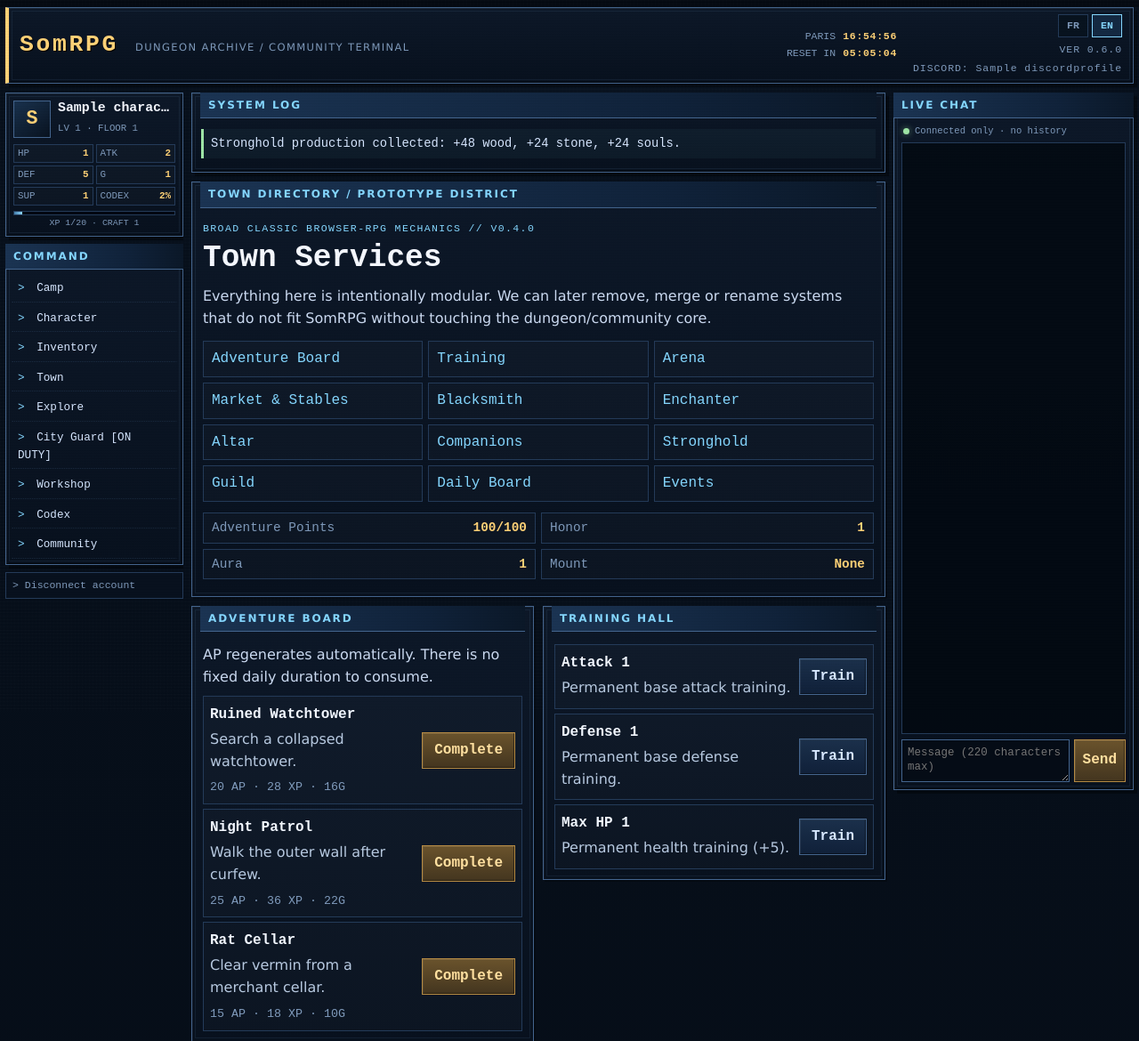
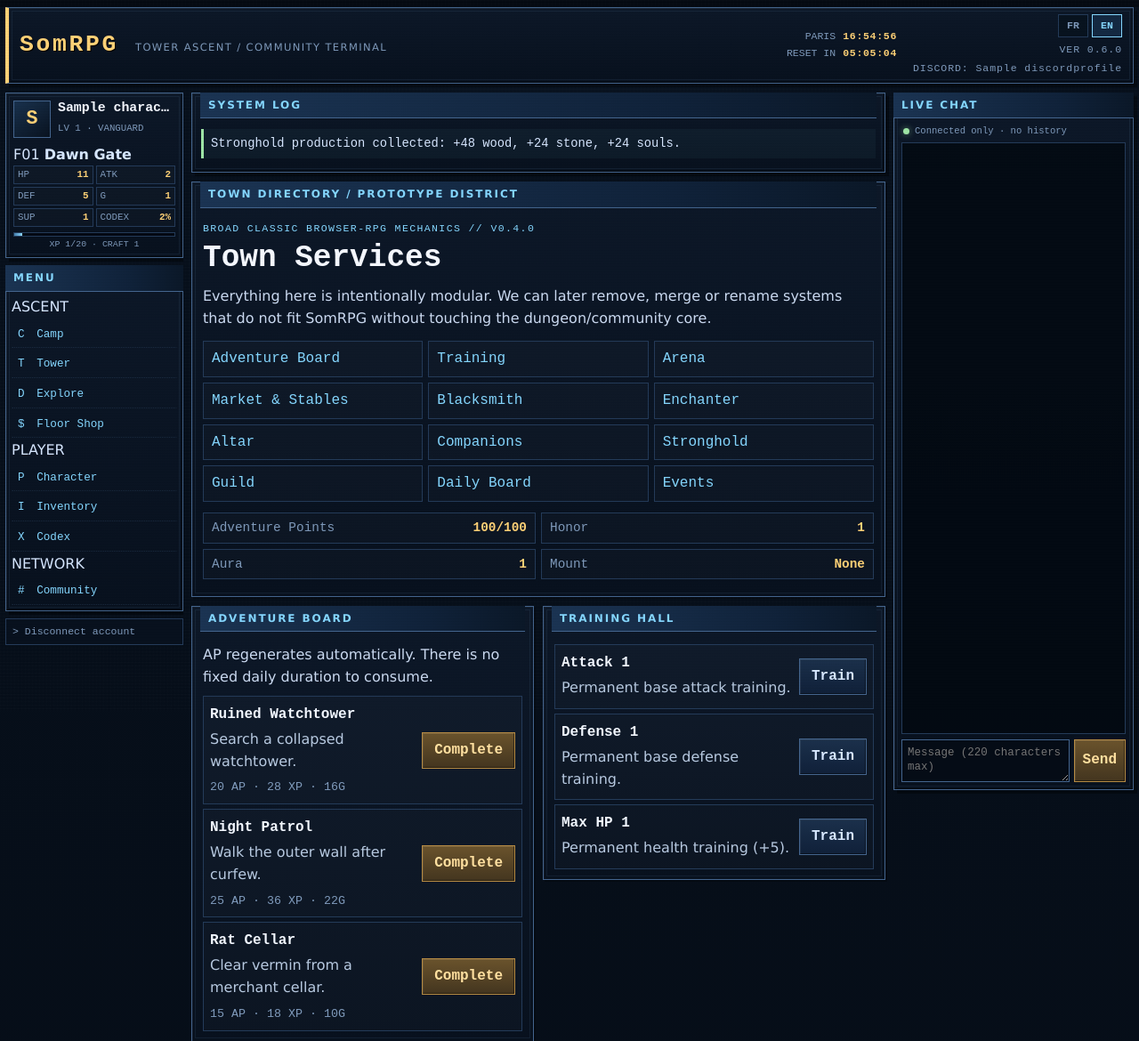
Before and after one commit to SomostVE/somrpg, a Django app: page /town/ in a window 1280 px wide. Shown: the top 1170 px of the page at 89% size. Run offline with Django 5.2, Linux system fonts and the light colour scheme; a user stored in the database is signed in; data comes from the database, SQL or seed files in the repository; tables that the repository leaves empty hold one stand-in row (values such as "Sample post"); data that the repository does not hold is empty.

Commit message:
feat: make main menu floor-aware and data driven

```diff
--- a/templates/game/base.html
+++ b/templates/game/base.html
@@ -10,6 +10,7 @@
   <link rel="stylesheet" href="{% static 'css/community.css' %}?v={{ version }}">
   <link rel="stylesheet" href="{% static 'css/layout-wide.css' %}?v={{ version }}">
   <link rel="stylesheet" href="{% static 'css/v06-shell.css' %}?v={{ version }}">
+  <link rel="stylesheet" href="{% static 'css/v07-tower.css' %}?v={{ version }}">
   <script defer src="{% static 'js/i18n.js' %}?v={{ version }}"></script>
   <script defer src="{% static 'js/live-shell.js' %}?v={{ version }}"></script>
 </head>
@@ -19,10 +20,10 @@
     <header class="system-bar retro-window compact-system-bar">
       <div class="brand-line">
         <a class="brand" href="{% url 'home' %}">SomRPG</a>
-        <span class="system-subtitle">DUNGEON ARCHIVE / COMMUNITY TERMINAL</span>
+        <span class="system-subtitle"><span class="lang-en">TOWER ASCENT / COMMUNITY TERMINAL</span><span class="lang-fr">ASCENSION DE LA TOUR / TERMINAL COMMUNAUTAIRE</span></span>
       </div>
       <div class="system-center">
-        <span class="clock-label"><span class="lang-en">PARIS</span><span class="lang-fr">PARIS</span></span>
+        <span class="clock-label">PARIS</span>
         <strong id="paris-clock">--:--:--</strong>
         <span class="reset-label"><span class="lang-en">RESET IN</span><span class="lang-fr">RESET DANS</span></span>
         <strong id="reset-countdown">--:--:--</strong>
@@ -41,16 +42,20 @@
     {% if character %}
     <div class="game-layout{% if request.user.is_authenticated %} has-chat{% endif %}">
       <aside class="sidebar compact-sidebar">
-        <section class="retro-window player-card">
+        <section class="retro-window player-card tower-player-card">
           <div class="player-head">
             <div class="player-mark">{{ character.name|slice:":1"|upper }}</div>
             <div class="player-name-block">
               <strong>{{ character.name }}</strong>
-              <small>LV {{ character.level }} · FLOOR {{ character.floor }}</small>
+              <small>LV {{ character.level }} · {{ character.get_archetype_display|upper }}</small>
             </div>
           </div>
+          <div class="floor-chip">
+            <span>F{{ character.floor|stringformat:"02d" }}</span>
+            <strong>{% if tower_floor %}{{ tower_floor.name }}{% else %}<span class="lang-en">Uncharted</span><span class="lang-fr">Non cartographié</span>{% endif %}</strong>
+          </div>
           <div class="quick-stats">
-            <span><b>HP</b>{{ character.max_hp }}</span>
+            <span><b>HP</b>{{ character.combat_max_hp }}</span>
             <span><b>ATK</b>{{ character.total_attack }}</span>
             <span><b>DEF</b>{{ character.total_defense }}</span>
             <span><b>G</b>{{ character.gold }}</span>
@@ -61,21 +66,24 @@
           <small class="xp-caption">XP {{ character.xp }}/{{ character.xp_to_next_level }} · CRAFT {{ character.crafting_xp }}</small>
         </section>
 
-        <nav class="retro-window command-window compact-command" aria-label="Main commands">
-          <div class="window-title">COMMAND</div>
-          <a href="{% url 'home' %}"><span>&gt;</span> Camp</a>
-          <a href="{% url 'character' %}"><span>&gt;</span> Character</a>
-          <a href="{% url 'inventory' %}"><span>&gt;</span> Inventory</a>
-          <a href="{% url 'classic:town' %}"><span>&gt;</span> Town</a>
-          <a href="{% url 'explore' %}"><span>&gt;</span> Explore</a>
-          <a href="{% url 'city_guard' %}"><span>&gt;</span> City Guard{% if character.guard_active %} [ON DUTY]{% endif %}</a>
-          <a href="{% url 'workshop' %}"><span>&gt;</span> Workshop</a>
-          <a href="{% url 'codex' %}"><span>&gt;</span> Codex</a>
-          <a href="{% url 'community' %}"><span>&gt;</span> Community</a>
+        <nav class="retro-window command-window compact-command evolving-command" aria-label="Main commands">
+          <div class="window-title"><span class="lang-en">MENU</span><span class="lang-fr">MENU</span></div>
+          {% for section in navigation_sections %}
+            <div class="menu-section-label">
+              <span class="lang-en">{{ section.label_en }}</span><span class="lang-fr">{{ section.label_fr }}</span>
+            </div>
+            {% for entry in section.entries %}
+              <a href="{{ entry.href }}" class="menu-entry menu-entry-{{ entry.code }}">
+                <span class="menu-glyph">{{ entry.marker }}</span>
+                <span class="lang-en">{{ entry.label_en }}</span><span class="lang-fr">{{ entry.label_fr }}</span>
+                {% if entry.code == "guard" and character.guard_active %}<em>!</em>{% endif %}
+              </a>
+            {% endfor %}
+          {% endfor %}
         </nav>
         {% if request.user.is_authenticated %}
         <form method="post" action="{% url 'discord_logout' %}" class="account-form">
-          {% csrf_token %}<button type="submit" class="text-command">&gt; Disconnect account</button>
+          {% csrf_token %}<button type="submit" class="text-command"><span class="lang-en">&gt; Disconnect account</span><span class="lang-fr">&gt; Déconnecter le compte</span></button>
         </form>
         {% endif %}
       </aside>
@@ -121,7 +129,7 @@
       <span class="lang-en">New SomRPG version detected. Updating…</span>
       <span class="lang-fr">Nouvelle version de SomRPG détectée. Mise à jour…</span>
     </div>
-    <footer class="footer-line"><span>SOMRPG TERMINAL</span><span>DJANGO / SQLITE / DISCORD COMMUNITY</span></footer>
+    <footer class="footer-line"><span>SOMRPG TERMINAL</span><span><span class="lang-en">TOWER DATA / SQLITE / DISCORD COMMUNITY</span><span class="lang-fr">DONNÉES TOUR / SQLITE / COMMUNAUTÉ DISCORD</span></span></footer>
   </div>
 </body>
 </html>
```
